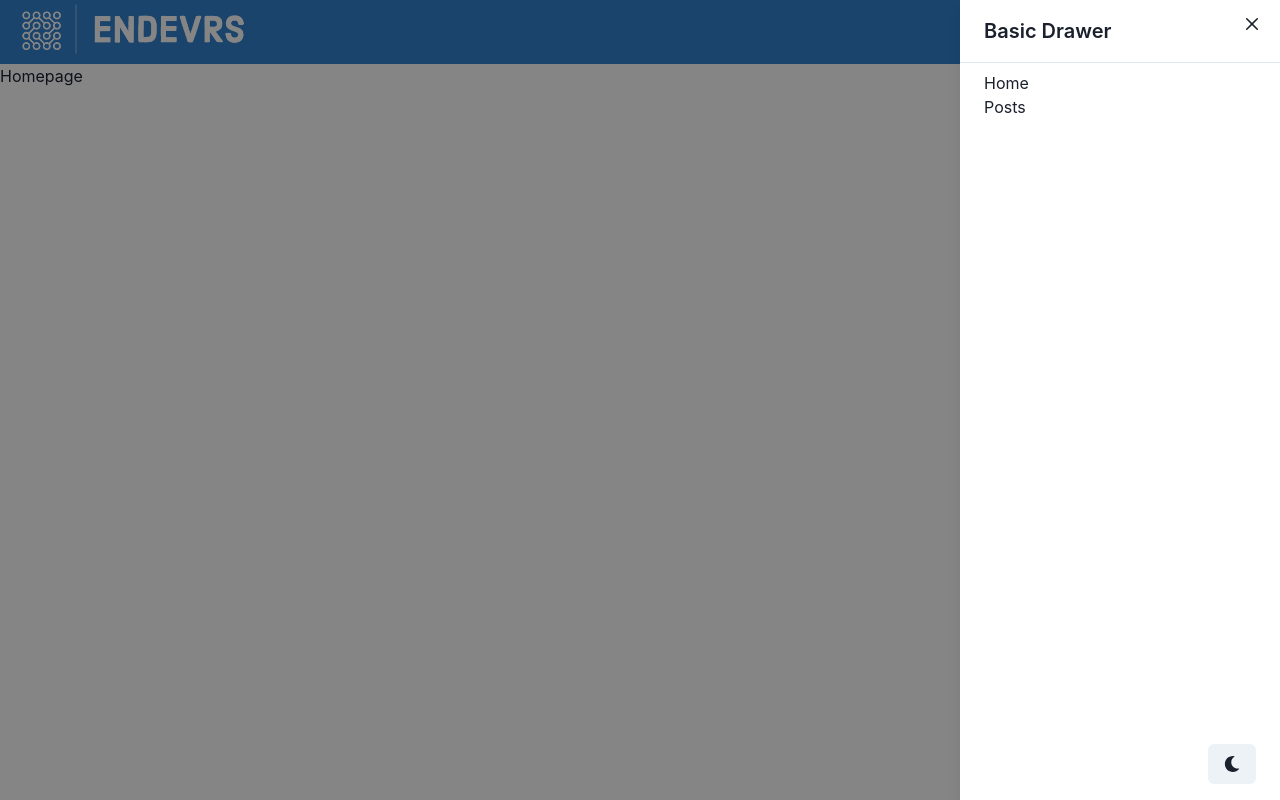
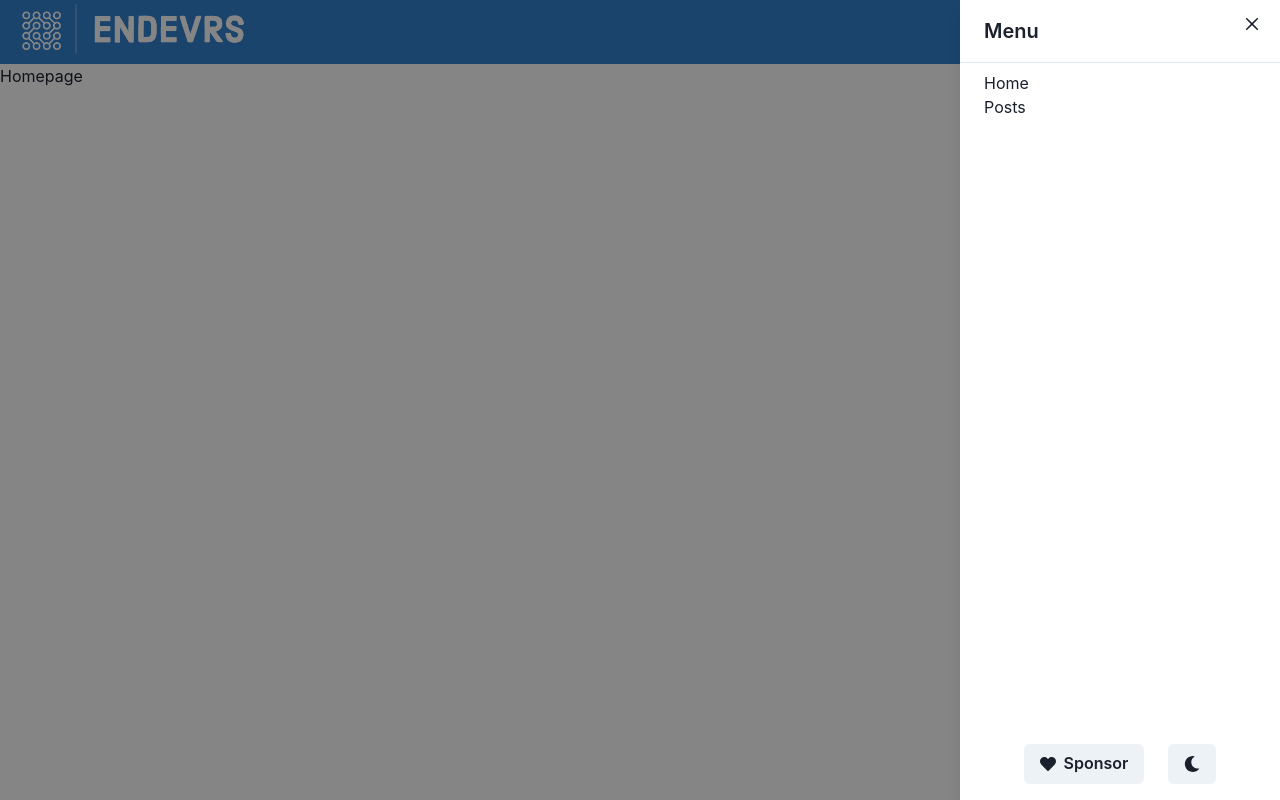
Before and after one commit to Seth-McKilla/mckilla-dot-dev-old, a Next.js app: page / in a window 1280 px wide. Both pictures are taken after a click on the button "menu icon". Built offline with nearby package versions, Linux system fonts and the light colour scheme.

Commit message:
Add sponsor button to drawer footer

```diff
--- a/components/Navbar.tsx
+++ b/components/Navbar.tsx
@@ -15,8 +15,10 @@ import {
   useColorModeValue,
   useColorMode,
   IconButton,
+  HStack,
+  Center,
 } from "@chakra-ui/react";
-import { FaSun, FaMoon } from "react-icons/fa";
+import { FaSun, FaMoon, FaHeart } from "react-icons/fa";
 import { MdMenu } from "react-icons/md";
 import { MenuLink } from "components";
 
@@ -34,8 +36,8 @@ const menuItems = [
 export default function NavBar() {
   const { colorMode, toggleColorMode } = useColorMode();
   const { isOpen, onOpen, onClose } = useDisclosure();
+
   return (
-    <>
     <Box bg={useColorModeValue("blue.500", "gray.900")} px={4}>
       <Flex h={16} alignItems="center" justifyContent="space-between">
         <Box>
@@ -64,9 +66,7 @@ export default function NavBar() {
             <DrawerOverlay />
             <DrawerContent>
               <DrawerCloseButton />
-                <DrawerHeader borderBottomWidth="1px">
-                  Basic Drawer
-                </DrawerHeader>
+              <DrawerHeader borderBottomWidth="1px">Menu</DrawerHeader>
 
               <DrawerBody>
                 {menuItems.map((item) => (
@@ -75,15 +75,27 @@ export default function NavBar() {
               </DrawerBody>
 
               <DrawerFooter>
+                <HStack w="full" justify="center" spacing="24px">
+                  <Link
+                    href="https://github.com/sponsors/Seth-McKilla"
+                    passHref
+                  >
+                    <a target="_blank" rel="noopener noreferrer">
+                      <Button leftIcon={<FaHeart />} aria-label="heart">
+                        Sponsor
+                      </Button>
+                    </a>
+                  </Link>
+
                   <Button onClick={toggleColorMode}>
                     {colorMode === "light" ? <FaMoon /> : <FaSun />}
                   </Button>
+                </HStack>
               </DrawerFooter>
             </DrawerContent>
           </Drawer>
         </Flex>
       </Flex>
     </Box>
-    </>
   );
 }
```
Lines whose indentation alone changed are shown as unchanged.
